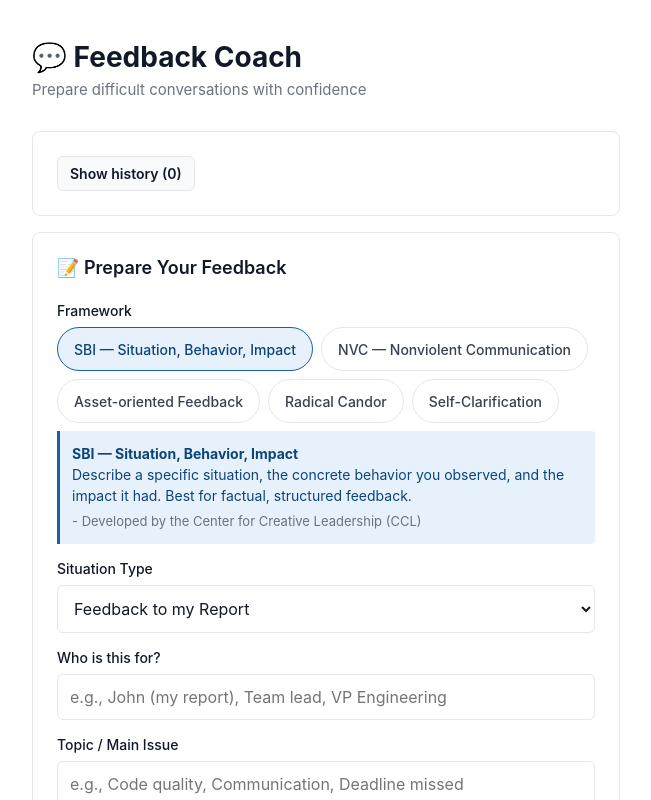
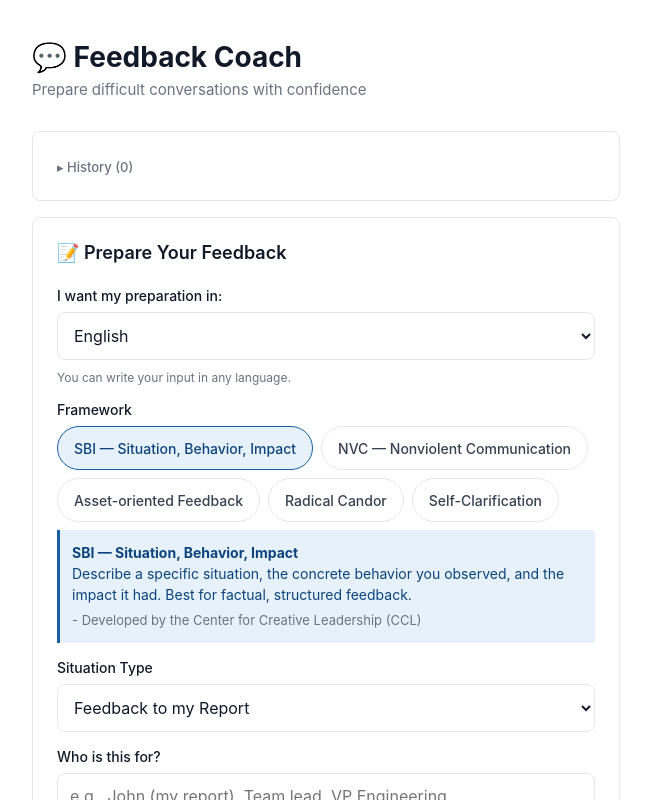
Before and after one commit to WieSoe/feedback-coach, a React (Vite) app: page / in a window 1280 px wide. Both pictures are taken after typing "Sample123" into the empty fields and a click on the button "Start Using Feedback Coach". Shown: the top 800 px of the page, without its empty margins (8-659 px from the left). Built offline with nearby package versions, Linux system fonts and the light colour scheme.

Commit message:
feat: language selector with browser auto-detection, Arabic RTL support, CJK font support, history improvements (pill abbreviations, date format, toggle button), consistent form styling, security and accessibility audit passed

```diff
--- a/src/App.jsx
+++ b/src/App.jsx
@@ -18,6 +18,24 @@ const LANGUAGE_MAP = {
   pl: 'Polish',
   zh: '中文',
   ja: '日本語',
+}
+
+const SUPPORTED_OUTPUT_LANGUAGES = [
+  'English',
+  'Deutsch',
+  'Español',
+  'Français',
+  'Italiano',
+  'Português',
+  'Nederlands',
+  'Polish',
+  '中文',
+  '日本語',
+]
+
+const sanitizeOutputLanguage = (language) => {
+  if (typeof language !== 'string') return 'English'
+  return SUPPORTED_OUTPUT_LANGUAGES.includes(language) ? language : 'English'
 }
 
 const loadHistory = () => {
@@ -41,7 +59,7 @@ const detectBrowserLanguage = () => {
   }
 
   const primary = navigator.language.toLowerCase().split('-')[0]
-  return LANGUAGE_MAP[primary] || 'English'
+  return sanitizeOutputLanguage(LANGUAGE_MAP[primary] || 'English')
 }
 
 const DEFAULT_FORM_DATA = {
@@ -64,7 +82,7 @@ export default function App() {
   const [formInitialData, setFormInitialData] = useState(null)
   const [selectedLanguage, setSelectedLanguage] = useState(() => {
     const saved = localStorage.getItem(OUTPUT_LANGUAGE_STORAGE_KEY)
-    return saved || detectBrowserLanguage()
+    return sanitizeOutputLanguage(saved || detectBrowserLanguage())
   })
 
   const handleApiKeySubmit = (key) => {
@@ -120,7 +138,13 @@ export default function App() {
       const now = Date.now()
       const historyEntry = {
         id: now,
-        date: new Date(now).toLocaleString(),
+        date: new Date(now).toLocaleString([], {
+          year: 'numeric',
+          month: 'numeric',
+          day: 'numeric',
+          hour: '2-digit',
+          minute: '2-digit',
+        }),
         framework: formData.framework,
         recipient: formData.framework === 'self' ? 'Myself' : formData.recipient,
         topic: formData.topic,
@@ -187,8 +211,9 @@ export default function App() {
   }
 
   const handleLanguageChange = (language) => {
-    setSelectedLanguage(language)
-    localStorage.setItem(OUTPUT_LANGUAGE_STORAGE_KEY, language)
+    const safeLanguage = sanitizeOutputLanguage(language)
+    setSelectedLanguage(safeLanguage)
+    localStorage.setItem(OUTPUT_LANGUAGE_STORAGE_KEY, safeLanguage)
   }
 
   const handleFollowUp = async (userMessage) => {
@@ -307,6 +332,8 @@ export default function App() {
 }
 
 function generatePrompt(formData, selectedLanguage) {
+  const safeLanguage = sanitizeOutputLanguage(selectedLanguage)
+
   if (formData.framework === 'self') {
     return `You are an empathetic NVC coach. The user is frustrated and trying to understand their own reaction before having a difficult conversation.
 
@@ -324,7 +351,7 @@ times, names, frequencies, or situations that were not mentioned.
 If details are missing, use placeholders like [specific date] or
 [specific situation] instead.
 
-Please respond entirely in ${selectedLanguage}.
+Please respond entirely in ${safeLanguage}.
 
 Be warm, non-judgmental, and concise.`
   }
@@ -352,7 +379,7 @@ times, names, frequencies, or situations that were not mentioned.
 If details are missing, use placeholders like [specific date] or
 [specific situation] instead.
 
-Please respond entirely in ${selectedLanguage}.
+Please respond entirely in ${safeLanguage}.
 
 Make it practical, empathetic, but honest. Keep it concise and actionable.`
 }
--- a/src/components/FeedbackForm.jsx
+++ b/src/components/FeedbackForm.jsx
@@ -54,6 +54,7 @@ const OUTPUT_LANGUAGES = [
   'Polish',
   '中文',
   '日本語',
+  'العربية',
 ]
 
 export default function FeedbackForm({
@@ -104,6 +105,24 @@ export default function FeedbackForm({
       <h2>📝 Prepare Your Feedback</h2>
 
       <form onSubmit={handleSubmit} noValidate>
+        <div className="form-group output-language-group">
+          <label htmlFor="outputLanguage">I want my preparation in:</label>
+          <select
+            id="outputLanguage"
+            name="outputLanguage"
+            value={selectedLanguage}
+            aria-describedby="output-language-hint"
+            onChange={(e) => onLanguageChange(e.target.value)}
+          >
+            {OUTPUT_LANGUAGES.map((language) => (
+              <option key={language} value={language}>
+                {language}
+              </option>
+            ))}
+          </select>
+          <p id="output-language-hint" className="output-language-hint">You can write your input in any language.</p>
+        </div>
+
         {isManagerAboutSomeone ? (
           <div className="self-intro-box">
             This type of feedback requires factual, neutral observations.
@@ -214,22 +233,6 @@ export default function FeedbackForm({
           <p className="char-counter">{formData.description.length} / 2000 characters</p>
         </div>
 
-        <div className="form-group output-language-group">
-          <label htmlFor="outputLanguage">Output language</label>
-          <select
-            id="outputLanguage"
-            name="outputLanguage"
-            value={selectedLanguage}
-            onChange={(e) => onLanguageChange(e.target.value)}
-          >
-            {OUTPUT_LANGUAGES.map((language) => (
-              <option key={language} value={language}>
-                {language}
-              </option>
-            ))}
-          </select>
-        </div>
-
         <button type="submit" className="primary" disabled={loading}>
           {loading ? '⏳ Generating...' : '✨ Generate Feedback Preparation'}
         </button>
--- a/src/components/FeedbackHistory.jsx
+++ b/src/components/FeedbackHistory.jsx
@@ -4,8 +4,13 @@ const FRAMEWORK_SHORT = {
   sbi: 'SBI',
   nvc: 'NVC',
   asset: 'Asset',
-  radical: 'Radical',
+  radical: 'Candor',
   self: 'Self',
+}
+
+const formatHistoryDate = (value) => {
+  if (typeof value !== 'string') return value
+  return value.replace(/:(\d{2})(?!\d)/, '')
 }
 
 export default function FeedbackHistory({ entries, isOpen, onToggle, onLoad, onDelete, onClearAll }) {
@@ -17,7 +22,7 @@ export default function FeedbackHistory({ entries, isOpen, onToggle, onLoad, onD
         onClick={onToggle}
         aria-expanded={isOpen}
       >
-        {isOpen ? 'Hide history' : `Show history (${entries.length})`}
+        {isOpen ? `▾ History (${entries.length})` : `▸ History (${entries.length})`}
       </button>
 
       {isOpen && (
@@ -47,7 +52,7 @@ export default function FeedbackHistory({ entries, isOpen, onToggle, onLoad, onD
                     <div className="history-item-text">
                       <p className="history-recipient">{entry.recipient || 'Myself'}</p>
                       <p className="history-topic">{entry.topic}</p>
-                      <p className="history-date">{entry.date}</p>
+                      <p className="history-date">{formatHistoryDate(entry.date)}</p>
                     </div>
                   </div>
                   <button
--- a/src/components/FeedbackOutput.jsx
+++ b/src/components/FeedbackOutput.jsx
@@ -11,8 +11,16 @@ const FRAMEWORK_LABELS = {
   self: 'Self-Clarification',
 }
 
-export default function FeedbackOutput({ data, chatHistory, chatLoading, onFollowUp, onReset }) {
+export default function FeedbackOutput({
+  data,
+  chatHistory,
+  chatLoading,
+  onFollowUp,
+  onReset,
+  selectedLanguage,
+}) {
   const isSelf = data.framework === 'self'
+  const isArabic = selectedLanguage === 'العربية'
   const frameworkLabel = FRAMEWORK_LABELS[data.framework] ?? data.framework
   const [input, setInput] = useState('')
   const messagesEndRef = useRef(null)
@@ -66,7 +74,11 @@ export default function FeedbackOutput({ data, chatHistory, chatLoading, onFollo
         <p><strong>Topic:</strong> {data.topic}</p>
       </div>
 
-      <div className="output-content">
+      <div
+        className="output-content"
+        dir={isArabic ? 'rtl' : 'ltr'}
+        style={{ textAlign: isArabic ? 'right' : 'left' }}
+      >
         <div className="markdown-output">
           <ReactMarkdown remarkPlugins={[remarkGfm]}>{data.generatedFeedback}</ReactMarkdown>
         </div>
--- a/src/styles/FeedbackForm.css
+++ b/src/styles/FeedbackForm.css
@@ -5,10 +5,26 @@
   font-weight: 600;
 }
 
+.feedback-form form {
+  display: flex;
+  flex-direction: column;
+  gap: 16px;
+}
+
 .form-group {
   display: flex;
   flex-direction: column;
   gap: 8px;
+}
+
+.feedback-form input,
+.feedback-form select,
+.feedback-form textarea {
+  width: 100%;
+  border: 0.5px solid #e5e7eb;
+  border-radius: 8px;
+  padding: 10px 12px;
+  font-size: 15px;
 }
 
 .form-group small {
@@ -101,17 +117,11 @@
 }
 
 .output-language-group {
-  gap: 6px;
+  margin-bottom: 0;
 }
 
-.output-language-group label {
-  font-size: 13px;
+.output-language-hint {
+  margin-top: 2px;
+  font-size: 12px;
   color: #6b7280;
 }
-
-.output-language-group select {
-  max-width: 220px;
-  min-height: 38px;
-  font-size: 14px;
-  padding: 8px 10px;
-}
--- a/src/styles/FeedbackHistory.css
+++ b/src/styles/FeedbackHistory.css
@@ -5,12 +5,25 @@
 
 .history-toggle {
   width: auto;
-  background: #f8fafc;
-  border: 0.5px solid #e5e7eb;
-  color: #111827;
-  font-size: 14px;
-  font-weight: 600;
-  padding: 8px 12px;
+  background: none;
+  border: none;
+  color: #6b7280;
+  font-size: 13px;
+  font-weight: 500;
+  padding: 0;
+  text-align: left;
+  box-shadow: none;
+}
+
+.history-toggle:hover {
+  text-decoration: underline;
+  box-shadow: none;
+}
+
+.history-toggle:focus-visible {
+  outline: 2px solid #185FA5;
+  outline-offset: 2px;
+  text-decoration: underline;
 }
 
 .history-list {
@@ -45,10 +58,16 @@
 }
 
 .history-framework-pill {
-  display: inline-flex;
-  align-items: center;
+  display: inline-block;
+  width: 80px;
+  max-width: 80px;
   height: 24px;
   padding: 0 10px;
+  line-height: 24px;
+  text-align: center;
+  white-space: nowrap;
+  overflow: hidden;
+  text-overflow: ellipsis;
   border-radius: 999px;
   background: rgba(24, 95, 165, 0.12);
   color: #185fa5;
```
